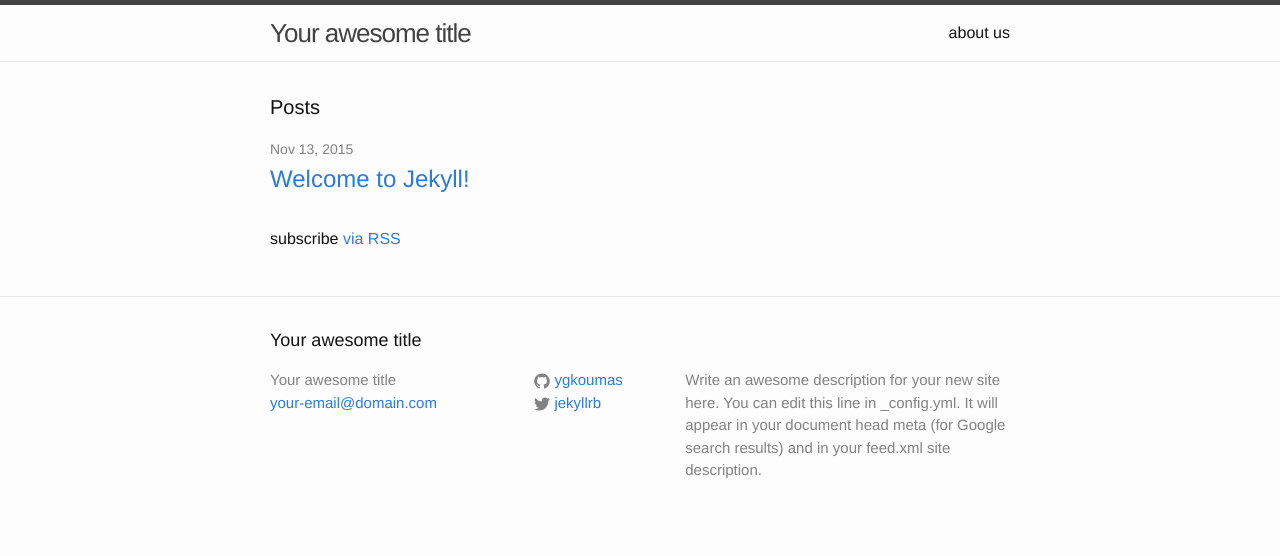
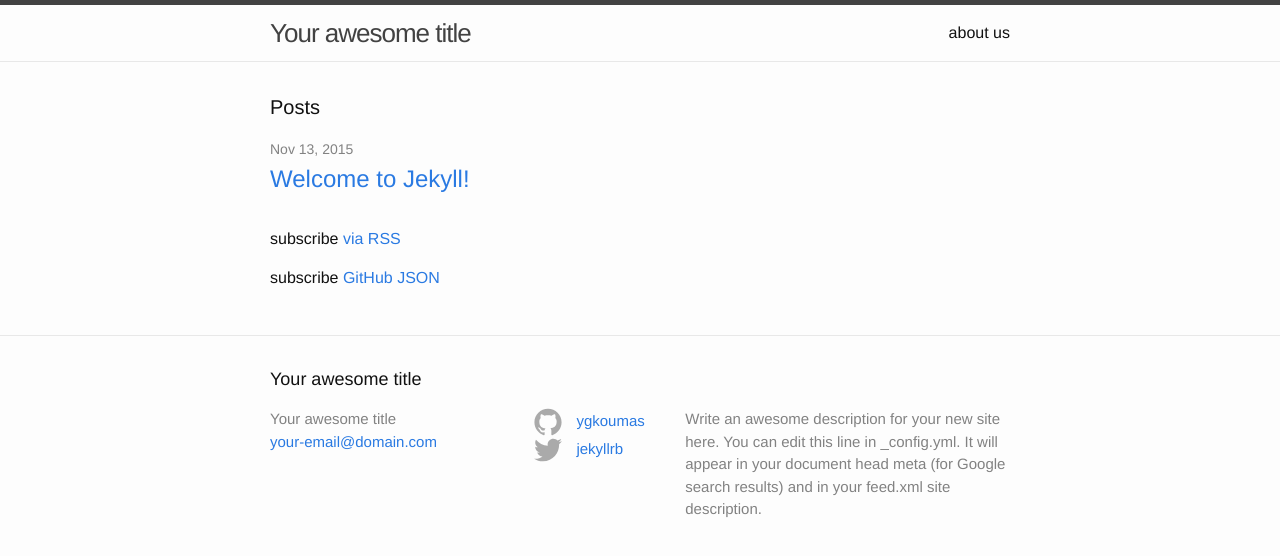
Before and after one commit to ygkoumas/ygkoumas.github.io, a Jekyll site: the page built from index.html, in a window 1280 px wide. Shown: the top 556 px of the page. Built offline with Jekyll 4.4.1, drawn with Linux system fonts in a browser that asks for light colours.

Commit message:
scss changes

```diff
--- a/_sass/_base.scss
+++ b/_sass/_base.scss
@@ -202,3 +202,29 @@ pre {
         }
     }
 }
+
+
+
+
+//yannis added
+.social-media-list {
+	> li:hover .icon > svg path {
+		fill: black;
+	}
+
+	> li:hover .icon > svg {
+		transform: rotate(360deg);
+		transition: 500ms;
+	}
+
+	> li .icon > svg path {
+		fill: $grey-color-icon;
+		transition: 1200ms;
+	}
+
+	> li .icon > svg {
+		width: 28px;
+		height: 28px;
+		margin-right: 10px;
+	}
+}
--- a/css/main.scss
+++ b/css/main.scss
@@ -18,6 +18,7 @@ $background-color: #fdfdfd;
 $brand-color:      #2a7ae2;
 
 $grey-color:       #828282;
+$grey-color-icon:  #AAAAAA;
 $grey-color-light: lighten($grey-color, 40%);
 $grey-color-dark:  darken($grey-color, 25%);
 
--- a/index.html
+++ b/index.html
@@ -21,5 +21,5 @@ layout: default
   <div class="github-call"></div>
 
   <p class="rss-subscribe">subscribe <a href="{{ "/feed.xml" | prepend: site.baseurl }}">via RSS</a></p>
-
+<p class="rss-subscribe">subscribe <a href="{{ "/feed.xml" | prepend: site.baseurl }}">GitHub JSON</a></p>
 </div>
```
